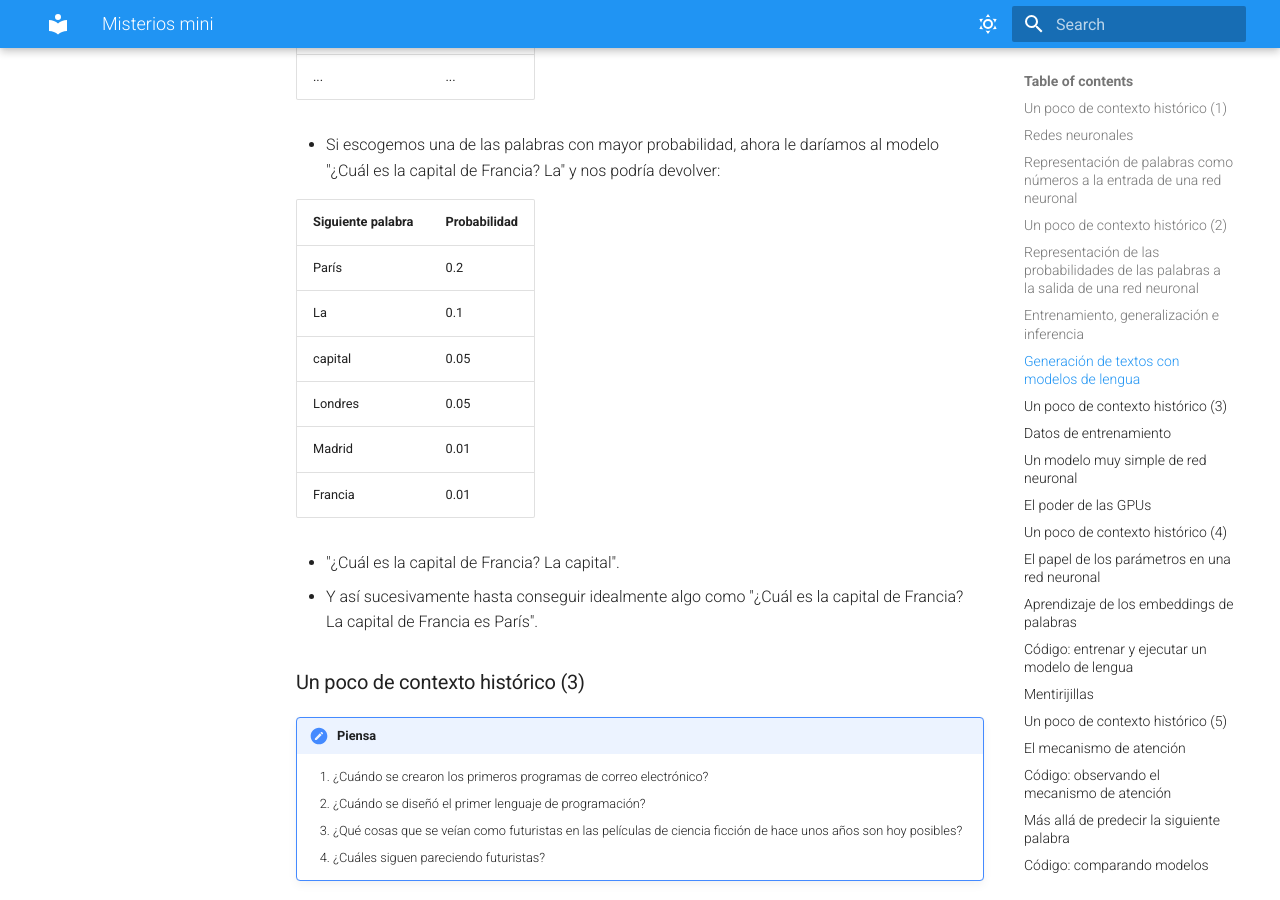
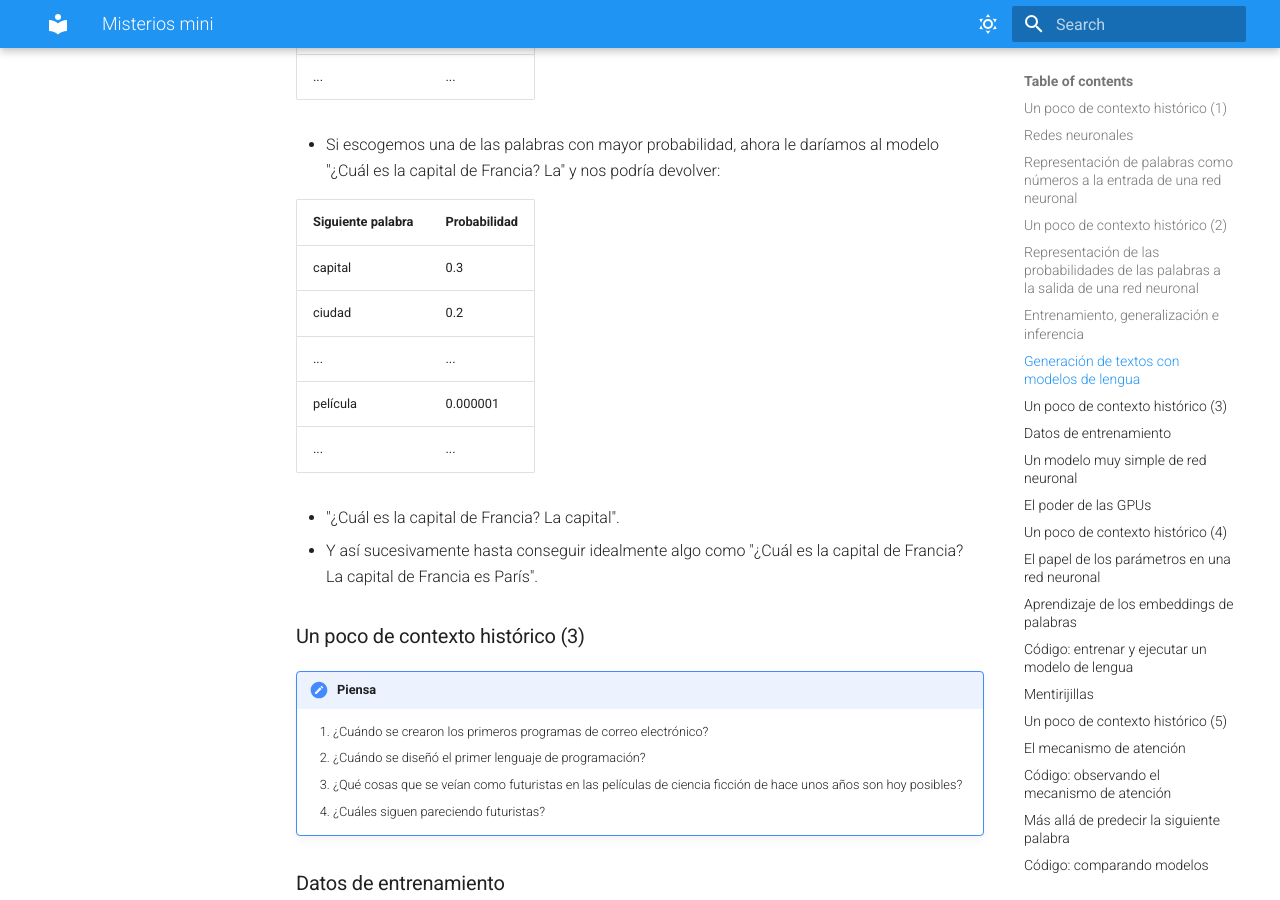
Before and after one commit to jaspock/me, an MkDocs documentation site: the page built from docs/materials/misterios-mini.md, in a window 1280 px wide and 900 px high, scrolled down 3869 px. Built offline with MkDocs 1.6.1 and Material for MkDocs 9.7.7, drawn with Linux system fonts in a browser that asks for light colours.

Commit message:
Wrong table

```diff
--- a/docs/materials/misterios-mini.md
+++ b/docs/materials/misterios-mini.md
@@ -121,12 +121,11 @@ graph LR
 
 | Siguiente palabra | Probabilidad |
 |---------|--------------|
-| París | 0.2 |
-| La | 0.1 |
-| capital | 0.05 |
-| Londres | 0.05 |
-| Madrid | 0.01 |
-| Francia | 0.01 |
+| capital | 0.3 |
+| ciudad | 0.2 |
+| ... | ... |
+| película | 0.000001 |
+| ... | ... |
 
 - "¿Cuál es la capital de Francia? La capital".
 - Y así sucesivamente hasta conseguir idealmente algo como "¿Cuál es la capital de Francia? La capital de Francia es París".
```
